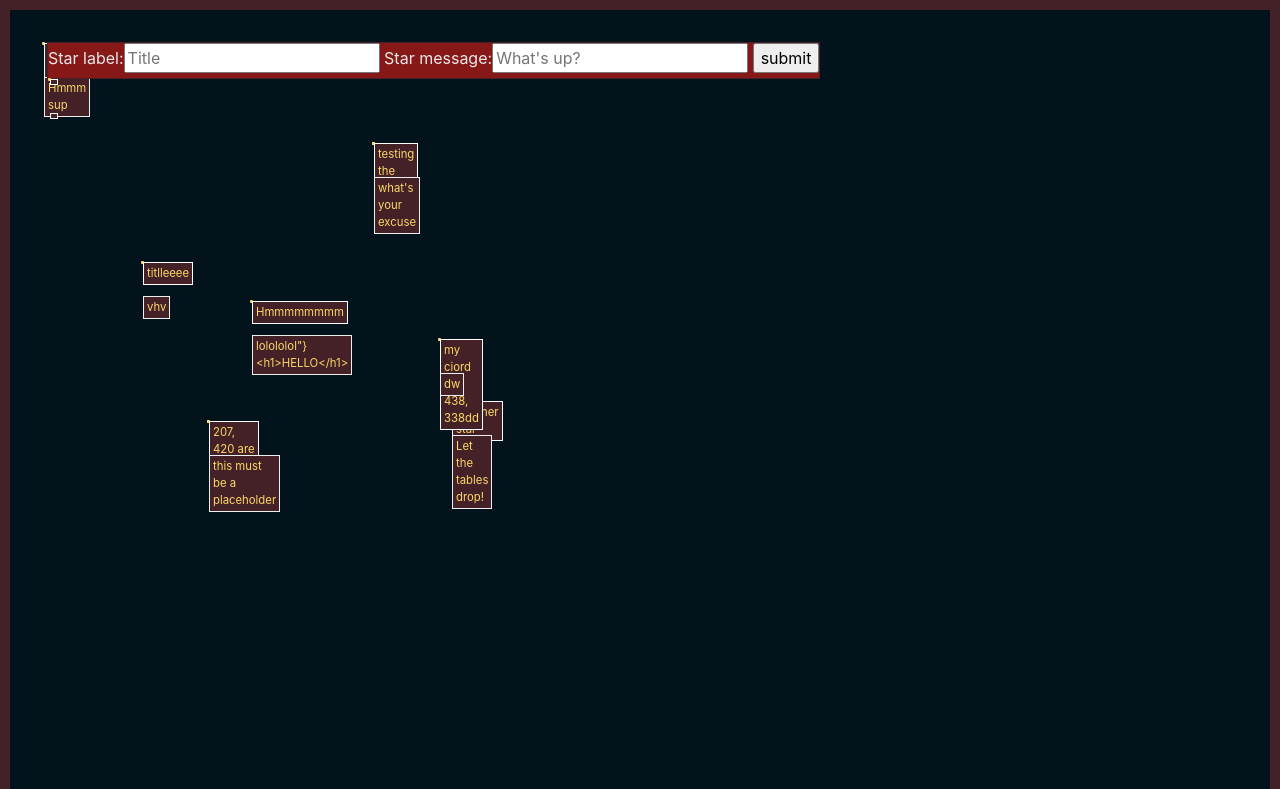
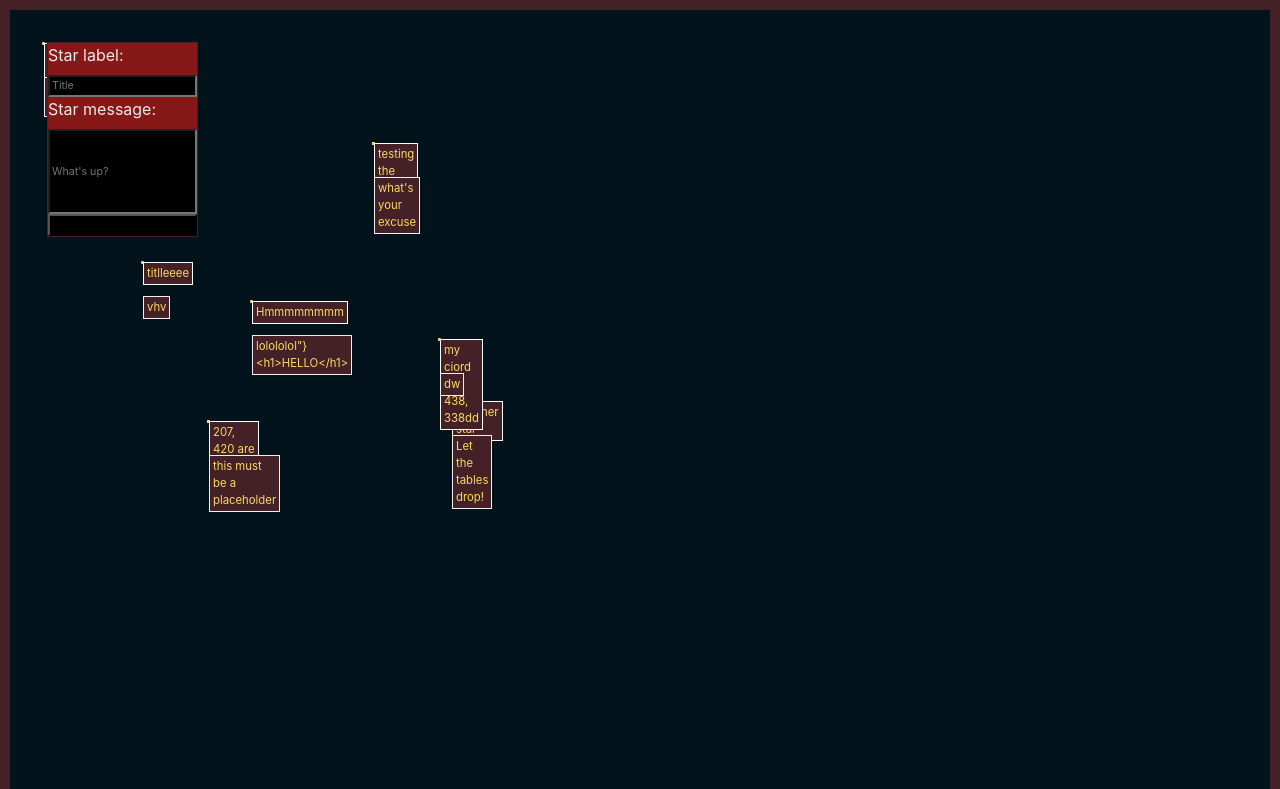
Before and after one commit to grufelous/starnonymous, a Django app: page / in a window 1280 px wide. Shown: the top 789 px of the page. Run offline with Django 3.2, Linux system fonts and the light colour scheme; data comes from the database, SQL or seed files in the repository; both versions use the stored data as it was after the commit; some libraries are stand-ins or nearby versions.

Commit message:
Removal of unnecessary code, styling commences.

```diff
--- a/starnonymous/starrynight/forms.py
+++ b/starnonymous/starrynight/forms.py
@@ -4,7 +4,6 @@ from . import models
 class StarForm(forms.ModelForm):
     star_label = forms.CharField(max_length=30, widget=forms.TextInput(attrs={'placeholder': 'Title', 'id': 'message-title-box'}))
     star_message = forms.CharField(max_length=512, widget=forms.TextInput(attrs={'placeholder': 'What\'s up?', 'id': 'message-box'}))
-    # star_time = forms.DateTimeField(widget=forms.SplitDateTimeWidget(attrs={'type': 'hidden'}))     # referred as DTF/SDTW respectively. Time to be taken from jQuery in the JS file.
     xCoord = forms.CharField(max_length=12, widget=forms.TextInput(attrs={'type': 'hidden', 'id': 'x-coordinate'}))
     yCoord = forms.CharField(max_length=12, widget=forms.TextInput(attrs={'type': 'hidden', 'id': 'y-coordinate'}))
     class Meta:
--- a/starnonymous/starrynight/static/starrynight/css/default.css
+++ b/starnonymous/starrynight/static/starrynight/css/default.css
@@ -36,7 +36,22 @@ body {
   background: #871818;
   border: 1px solid #442127;
   display: inline-block;
-  z-index: 2;
+  z-index: 4;
+}
+
+#message-title-box, #message-box, #submit-btn {
+  background-color: #000;
+  box-sizing: border-box;
+  display: block;
+  font-size: 8pt;
+  width: 14em;
+}
+
+#message-title-box {
+}
+
+#message-box {
+  height: 8em;
 }
 
 .star {
@@ -50,6 +65,7 @@ body {
   min-height: 3px;
   min-width: 3px;
   border-radius: 1px;
+  z-index: 3;
 }
 
 .star-label {
--- a/starnonymous/starrynight/static/starrynight/js/field.js
+++ b/starnonymous/starrynight/static/starrynight/js/field.js
@@ -18,7 +18,7 @@ $(document).ready(function() {
   $field = $("#star-field");
   $tt = $(".floating-tooltip");
   $form = $(".floating-form");
-  $submit_btn = $("#submit_btn");
+  $submit_btn = $("#submit-btn");
 
   var starJSON = document.getElementById('star-data').innerHTML
   $sJSON = JSON.parse(starJSON)
--- a/starnonymous/starrynight/templates/starrynight/index.html
+++ b/starnonymous/starrynight/templates/starrynight/index.html
@@ -21,17 +21,10 @@
         <form action="" method="post">
           {% csrf_token %}
           {{ form }}
-          <input type="submit" name="" value="submit" id="submit_btn">
+          <input type="submit" name="" value="submit" id="submit-btn">
         </form>
-        <div class="star" id="star0">
-          <p class="star-label"></p>
-          <div class="star-text"></div>
-        </div>
       </div>
       <div class="floating-tooltip"></div>
-      {% comment %}{% for each_star in star_list %}
-        <p class="star" style="top: {{ each_star.yCoord }}; left: {{ each_star.xCoord }}"></p>
-      {% endfor %}{% endcomment %}
     </div>
     <script src="https://cdnjs.cloudflare.com/ajax/libs/popper.js/1.14.6/umd/popper.min.js" integrity="sha384-wHAiFfRlMFy6i5SRaxvfOCifBUQy1xHdJ/yoi7FRNXMRBu5WHdZYu1hA6ZOblgut" crossorigin="anonymous"></script>
     <script src="https://stackpath.bootstrapcdn.com/bootstrap/4.2.1/js/bootstrap.min.js" integrity="sha384-B0UglyR+jN6CkvvICOB2joaf5I4l3gm9GU6Hc1og6Ls7i6U/mkkaduKaBhlAXv9k" crossorigin="anonymous"></script>
```
Also changed, not shown: starnonymous/db.sqlite3.
